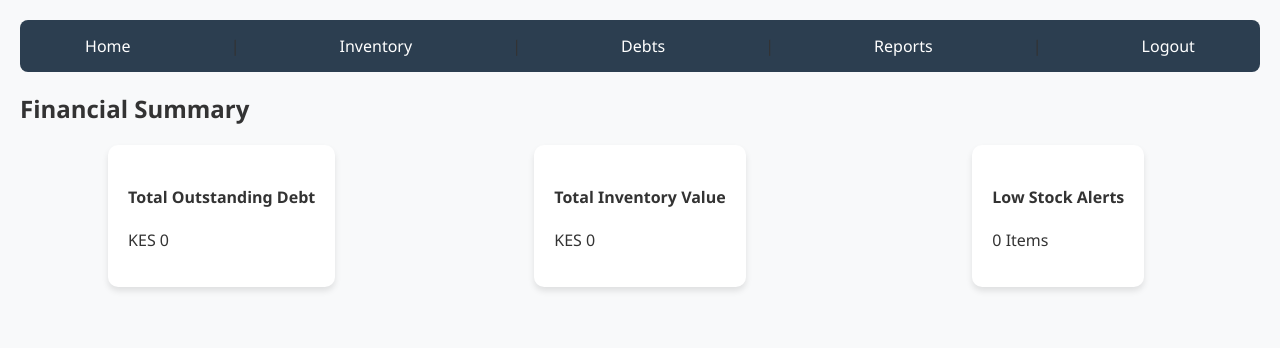
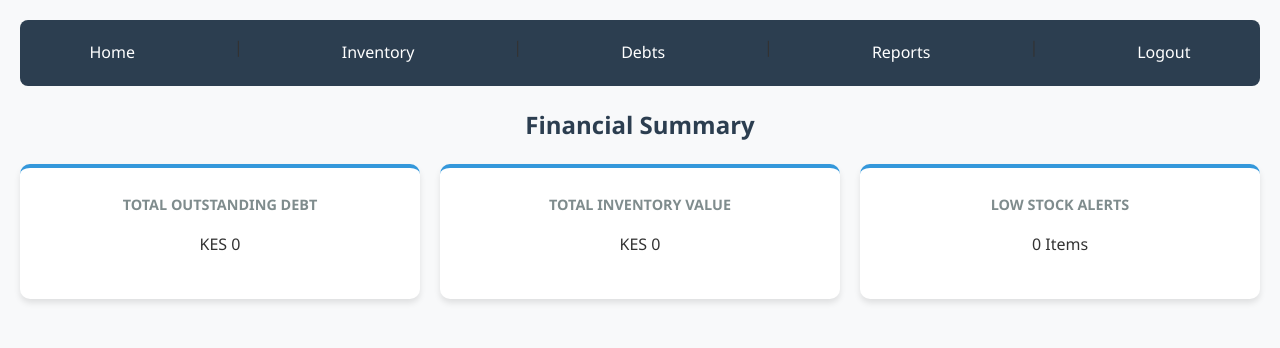
Before and after one commit to stanly08/HostelVendorApp, a Flask app: page /reports in a window 1280 px wide. Shown: the top 348 px of the page. Run offline with Flask 3, Linux system fonts and the light colour scheme; the visitor is signed in with stand-in values (Sample User, id 1).

Commit message:
Update style.css

```diff
--- a/static/style.css
+++ b/static/style.css
@@ -1,12 +1,11 @@
-
 body {
     font-family: 'Segoe UI', Roboto, Helvetica, Arial, sans-serif;
     background-color: #f8f9fa;
     color: #333;
     margin: 0;
     padding: 20px;
+    line-height: 1.6;
 }
-
 
 nav {
     background: #2c3e50;
@@ -15,34 +14,46 @@ nav {
     margin-bottom: 20px;
     display: flex;
     justify-content: space-around;
+    flex-wrap: wrap;
 }
 
 nav a {
     color: white;
     text-decoration: none;
     font-weight: 500;
+    padding: 5px 10px;
+}
+
+nav a:hover {
+    background: #34495e;
+    border-radius: 4px;
 }
 
 
 .card, form {
     background: white;
-    padding: 20px;
+    padding: 25px;
     border-radius: 10px;
     box-shadow: 0 4px 6px rgba(0,0,0,0.1);
-    margin-bottom: 20px;
+    margin-bottom: 25px;
     max-width: 500px;
     margin-left: auto;
     margin-right: auto;
+}
+
+h2, h3 {
+    text-align: center;
+    color: #2c3e50;
 }
 
 
 input, select, button {
     width: 100%;
     padding: 12px;
-    margin: 8px 0;
+    margin: 10px 0;
     border-radius: 5px;
     border: 1px solid #ddd;
-    box-sizing: border-box;
+    box-sizing: border-box; /* Prevents width overflow */
 }
 
 button {
@@ -51,10 +62,13 @@ button {
     border: none;
     cursor: pointer;
     font-size: 16px;
-    transition: background 0.3s;
+    font-weight: bold;
+    transition: background 0.3s ease;
 }
 
-button:hover { background-color: #219150; }
+button:hover {
+    background-color: #219150;
+}
 
 
 table {
@@ -63,6 +77,8 @@ table {
     background: white;
     border-radius: 8px;
     overflow: hidden;
+    box-shadow: 0 2px 4px rgba(0,0,0,0.05);
+    margin-top: 20px;
 }
 
 th, td {
@@ -71,15 +87,94 @@ th, td {
     border-bottom: 1px solid #eee;
 }
 
-th { background-color: #ecf0f1; color: #2c3e50; }
+th {
+    background-color: #ecf0f1;
+    color: #2c3e50;
+    font-weight: 600;
+}
+
+tr:hover {
+    background-color: #f9f9f9;
+}
 
 
-.low-stock { color: #e74c3c; font-weight: bold; }
-.btn-wa { background: #25D366; color: white; padding: 5px 10px; text-decoration: none; border-radius: 4px; font-size: 12px; }
-.btn-delete { background: #e74c3c; color: white; padding: 5px 10px; text-decoration: none; border-radius: 4px; font-size: 12px; margin-left: 5px; }
+.low-stock {
+    color: #e74c3c;
+    font-weight: bold;
+}
+
+.btn-wa {
+    background: #25D366;
+    color: white;
+    padding: 8px 12px;
+    text-decoration: none;
+    border-radius: 4px;
+    font-size: 13px;
+    display: inline-block;
+}
+
+.btn-delete {
+    background: #e74c3c;
+    color: white;
+    padding: 8px 12px;
+    text-decoration: none;
+    border-radius: 4px;
+    font-size: 13px;
+    display: inline-block;
+    margin-left: 5px;
+}
+
 
 .report-grid {
     display: grid;
-    grid-template-columns: repeat(auto-fit, minmax(150px, 1fr));
-    gap: 15px;
+    grid-template-columns: repeat(auto-fit, minmax(200px, 1fr));
+    gap: 20px;
+    margin-bottom: 30px;
 }
+
+.report-grid .card {
+    margin: 0; /* Override auto margins for grid layout */
+    text-align: center;
+    border-top: 4px solid #3498db;
+}
+
+.report-grid .card h4 {
+    margin: 0;
+    color: #7f8c8d;
+    font-size: 0.9rem;
+    text-transform: uppercase;
+}
+
+.report-grid .card .amount {
+    font-size: 2rem;
+    font-weight: bold;
+    margin: 15px 0;
+    color: #2c3e50;
+}
+
+.warning {
+    border-top: 4px solid #f39c12 !important;
+}
+
+.warning .amount {
+    color: #f39c12;
+}
+
+.total-box {
+    text-align: center;
+    background: #ebf5fb;
+    border: 1px solid #aed6f1;
+    padding: 20px;
+    border-radius: 8px;
+    margin-bottom: 25px;
+}
+
+.flash-message {
+    padding: 15px;
+    background-color: #fdeaea;
+    border: 1px solid #f9c2c2;
+    color: #b03a2e;
+    border-radius: 5px;
+    margin-bottom: 20px;
+    text-align: center;
+}
```
